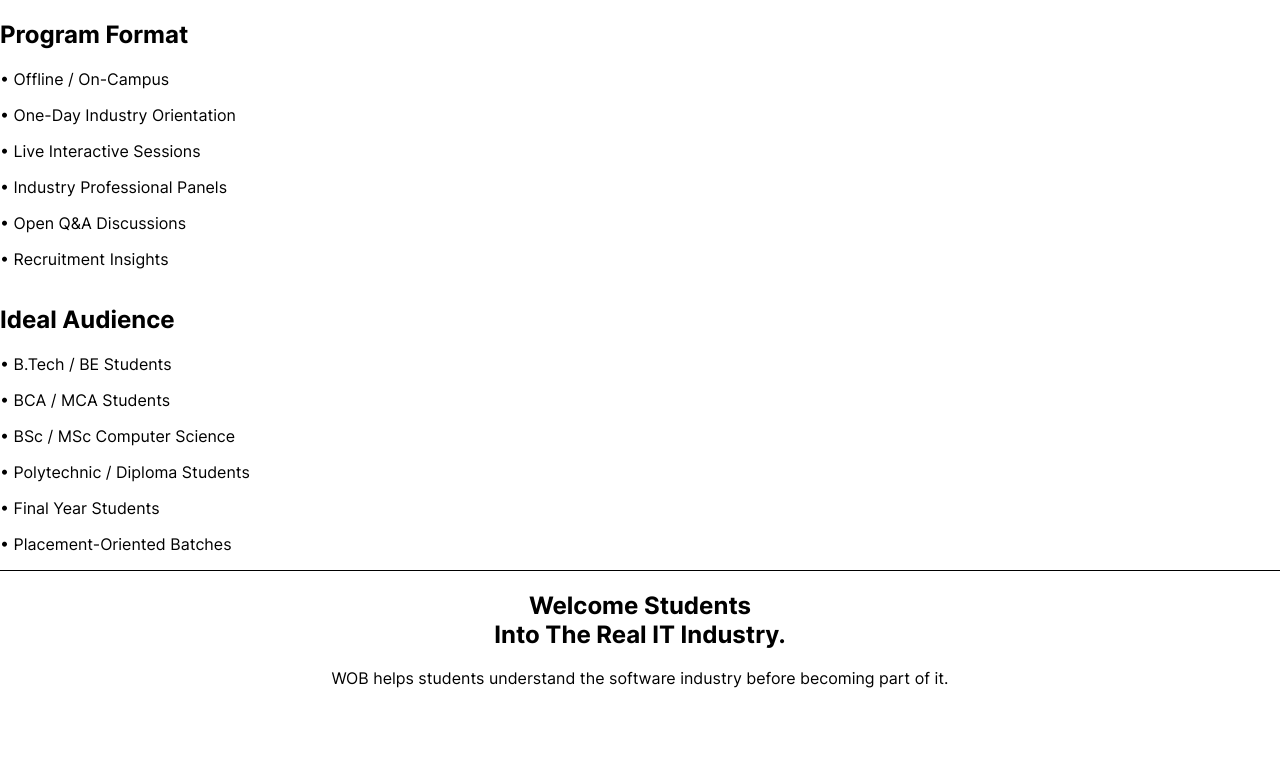
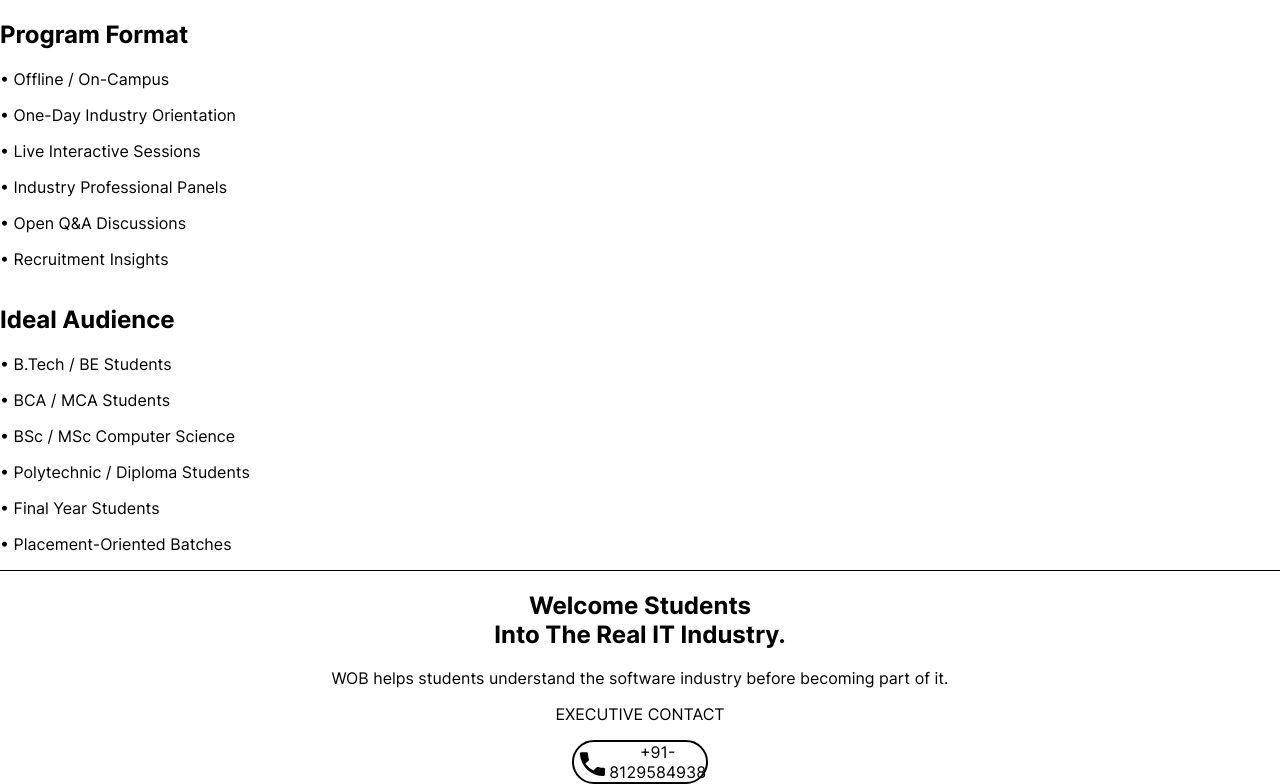
Before and after one commit to linuxmidhun/msmprofile, a Next.js app: page /w-o-b in a window 1280 px wide. Shown: the part 2538-3322 px from the top of the page. Before the commit the page ends 3242 px from the top, so only its background shows below. Built offline with nearby package versions, Linux system fonts and the light colour scheme.

Commit message:
Update w-o-b.tsx contact on wob

```diff
--- a/pages/w-o-b.tsx
+++ b/pages/w-o-b.tsx
@@ -261,6 +261,18 @@
             </p>
           </div>
         </section>
+
+{/* Contact Section */}
+            <section className="text-center py-16 pt-10 font-sans">
+                <p className="text-lg mb-3 text-gray-600">EXECUTIVE CONTACT</p>
+                <a href="tel:+918129584938"
+                    className="inline-flex items-center gap-3 text-2xl font-bold text-gray-600 border-2 border-gray-600 px-6 py-3 rounded-full hover:bg-gray-600 hover:text-white transition-colors duration-300">
+                    <svg className="w-6 h-6 fill-current" xmlns="http://www.w3.org/2000/svg" aria-hidden="true" focusable="false" viewBox="0 0 24 24">
+                        <path d="M6.62 10.79a15.566 15.566 0 006.59 6.59l2.2-2.2a1 1 0 011.11-.21 11.36 11.36 0 003.55.57 1 1 0 011 1v3.52a1 1 0 01-1 1A16 16 0 014 6a1 1 0 011-1h3.5a1 1 0 011 1 11.36 11.36 0 00.57 3.55 1 1 0 01-.21 1.11l-2.24 2.13z" />
+                    </svg>
+                    +91-8129584938
+                </a>
+            </section>
       </main>
     </>
   );
```
